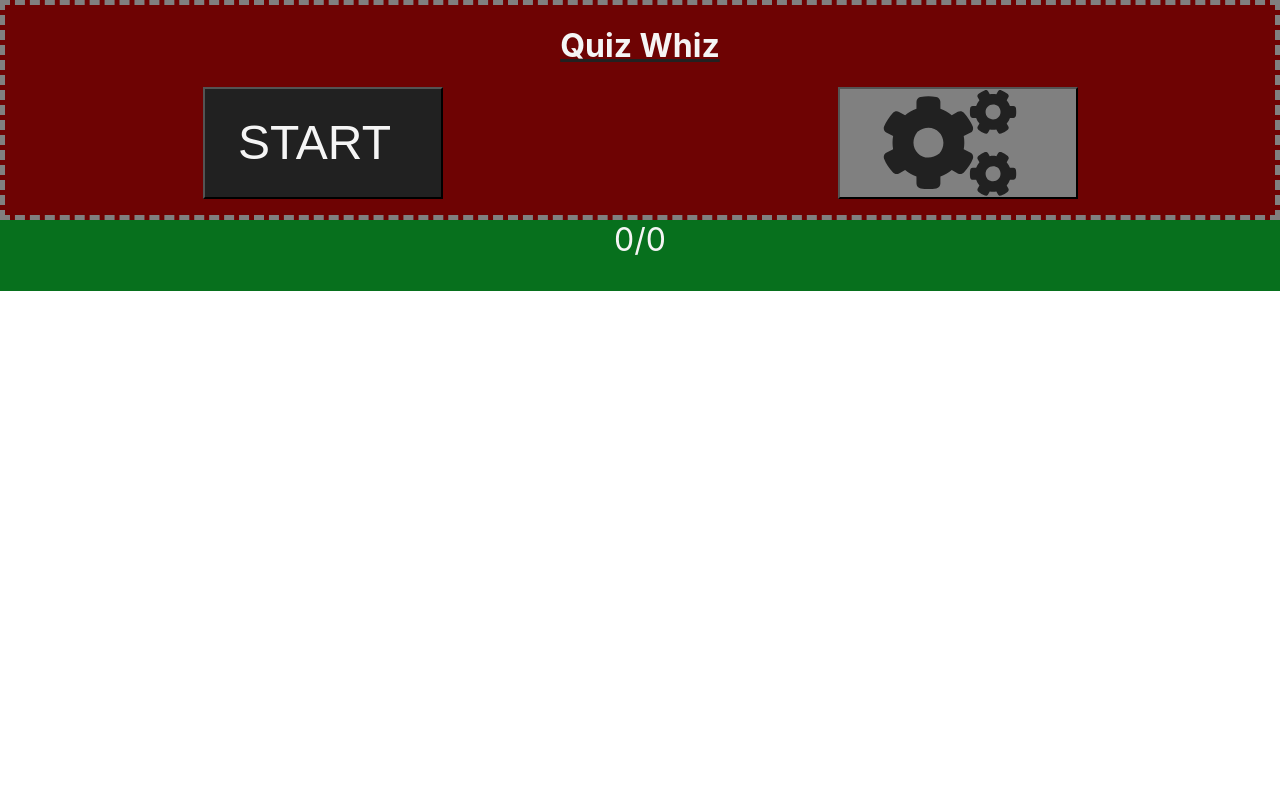
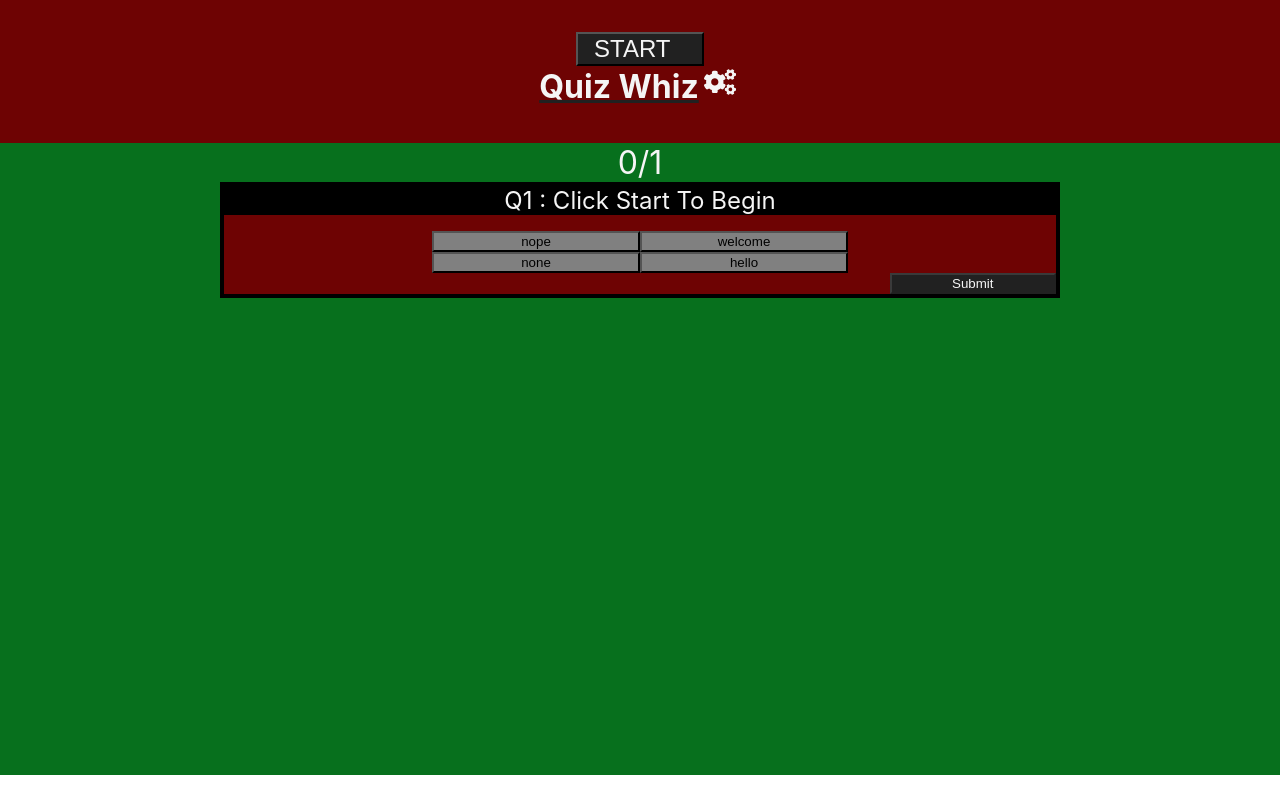
Before and after one commit to dariquewarren/triviaapp, a React (Create React App) app: page / in a window 1280 px wide. Built offline with nearby package versions, Linux system fonts and the light colour scheme.

Commit message:
more ui changes

```diff
--- a/src/App.js
+++ b/src/App.js
@@ -6,7 +6,14 @@ import QuizPage from './Components/QuizPage';
 import MainHeader from './Components/MainHeader';
 
 function App() {
-const [quizData, setQuizData] = useState([])
+  var testArray =[{
+    question: ' Click Start To Begin',
+    category : 'boolean',
+    type :'none',
+    correct_answer: 'none',
+    incorrect_answers: ['nope', 'welcome', 'hello']
+  }]
+const [quizData, setQuizData] = useState(testArray)
 const [quizAnswers, setQuizAnswers] = useState([])
 const [questionsAnswered, addQuestionsAnswered] = useState(0)
 const [showResultsPage, toggleShowResultsPage] = useState(false)
@@ -64,21 +71,19 @@ useEffect(()=>{
 },[quizData])
 
   return (
-    <div className="App">
-   <header>
-   <MainHeader
-   getTriviaData={getTriviaData} quizData={quizData} setQuizData={setQuizData}
-   quizAnswers={quizAnswers} setQuizAnswers={setQuizAnswers}
-   questionsAnswered={questionsAnswered} addQuestionsAnswered={addQuestionsAnswered}
-   showResultsPage={showResultsPage} toggleShowResultsPage={toggleShowResultsPage}
-   />
-   </header>
+    <div style={{backgroundColor: '#6e0303', textAlign: 'center'}} >
+    <MainHeader style={{marginBottom: '0rem'}}
+    getTriviaData={getTriviaData} quizData={quizData} setQuizData={setQuizData}
+    quizAnswers={quizAnswers} setQuizAnswers={setQuizAnswers}
+    questionsAnswered={questionsAnswered} addQuestionsAnswered={addQuestionsAnswered}
+    showResultsPage={showResultsPage} toggleShowResultsPage={toggleShowResultsPage}
+    />
 
 
 
 
 
-   <QuizPage
+   <QuizPage style={{backgroundColor: '#6e0303', textAlign: 'center'}}
    quiz={quizData} quizAnswers={quizAnswers} setQuizAnswers={setQuizAnswers}
    questionsAnswered={questionsAnswered} addQuestionsAnswered={addQuestionsAnswered}
    showResultsPage={showResultsPage} toggleShowResultsPage={toggleShowResultsPage}
--- a/src/Components/HeaderComponents/QuizSettingsBlurb.js
+++ b/src/Components/HeaderComponents/QuizSettingsBlurb.js
@@ -9,12 +9,12 @@ function QuizSettingsBlurb(props) {
 }, [props.amount])
     return (
 
-        <div style={{color:'whitesmoke',fontSize: '2rem', width: '80%', paddingTop: '1rem', paddingBottom: '2rem', marginLeft: 'auto', marginRight : 'auto'}}>
-        Quiz has:<br/>
-        <Badge style={{marginLeft: '1px', marginRight:'1px', backgroundColor: '#cf8f03', color: 'whitesmoke', paddingLeft: '2px', paddingRight: '2px', width: 'auto'}} >{props.amount}</Badge>
-        <Badge style={{marginLeft: '1px', marginRight:'1px', backgroundColor: '#212121', color: 'whitesmoke', paddingLeft: '2px', paddingRight: '2px', width: 'auto'}} >{props.difficulty.toUpperCase()}</Badge>
-        <Badge style={{marginLeft: '1px', marginRight:'1px', backgroundColor: '#07701d', color: 'whitesmoke', paddingLeft: '2px', paddingRight: '2px', width: 'auto'}} >{props.type}</Badge>
-        <Badge style={{ marginLeft: '1px', marginRight:'1px',backgroundColor: '#e41811e1', color: 'whitesmoke', paddingLeft: '2px', paddingRight: '2px', width: 'auto'}} >{props.category.toUpperCase()} </Badge> Questions
+        <div style={{backgroundColor:'#212121', color:'whitesmoke',fontSize: '2rem', width: '100%', paddingTop: '1rem', paddingBottom: '2rem', marginLeft: 'auto', marginRight : 'auto'}}>
+
+        <Badge style={{marginLeft: '1px', marginRight:'1px', paddingLeft: '2px', paddingRight: '2px', width: 'auto'}} >{props.amount}</Badge>
+        <Badge style={{marginLeft: '1px', marginRight:'1px', paddingLeft: '2px', paddingRight: '2px', width: 'auto'}} >{props.difficulty.toUpperCase()}</Badge>
+        <Badge style={{marginLeft: '1px', marginRight:'1px', paddingLeft: '2px', paddingRight: '2px', width: 'auto'}} >{props.type}</Badge>
+        <Badge style={{ marginLeft: '1px', marginRight:'1px',paddingLeft: '2px', paddingRight: '2px', width: 'auto'}} >{props.category.toUpperCase()} </Badge> Questions
         </div>
     )
 }
--- a/src/Components/HeaderComponents/SettingsMenu.js
+++ b/src/Components/HeaderComponents/SettingsMenu.js
@@ -11,7 +11,7 @@ useEffect(()=>{
 
 })
     return (
-        <div>
+        <div style={{backgroundColor: '#212121'}}>
             <div>
             <button
             onClick={()=>{
--- a/src/Components/MainHeader.js
+++ b/src/Components/MainHeader.js
@@ -55,13 +55,10 @@ console.log('not equal quizDataReference',quizDataReference )
 
     }, [show, props.quizData])
     return (
-        <div style={{border:'5px dashed grey', backgroundColor: '#6e0303'}}>
+        <div style={{border:'5px solid #6e0303', backgroundColor: '#6e0303'}}>
 
-<h1 style={{color: 'whitesmoke', textDecoration: 'underline', textDecorationColor: '#212121'}}>Quiz Whiz</h1>
+<h1 style={{color: 'whitesmoke', textDecoration:(showSettings) ?'none': 'underline', textDecorationColor:(showSettings)? 'none' : '#212121'}}>
 
-            <header
-            style={{display:'flex', flexDirection: 'row'}}
-            >
 <button
             onClick={()=>{
               props.setQuizData([])
@@ -71,17 +68,17 @@ console.log('not equal quizDataReference',quizDataReference )
              props.getTriviaData(qAmount, qCategory, qDifficulty, qType)
              console.log(props.quizData)
            }}
-           style={{margin: 'auto',fontSize: '3rem', paddingLeft: '1rem', paddingRight: '2rem', backgroundColor: '#212121', color:'whitesmoke', height: '7rem', width:'15rem', display:'flex', justifyContent: 'center', alignItems:'center'}}
-            >{(props.quizData.length < 1) ? 'START' : 'GRAB QUIZ'  }  </button>
+           style={{marginLeft: '5px',marginRight: '5px', marginTop:'0rem' , marginBottom: '0rem', height: 'auto', width:'8rem',fontSize: '1.5rem', paddingLeft: '1rem', paddingRight: '2rem',  backgroundColor: '#212121', color:'whitesmoke'}}
+            >START  </button>
 
-            <Button
+            <p style={{marginLeft: '5px',marginRight: '5px', marginTop:'0rem', color:'whitesmoke'}}>
+             {(showSettings) ? 'Quiz Settings': 'Quiz Whiz'}
+            <FaCogs
             style={(showSettings)?
-                {margin: 'auto',fontSize: '3rem', paddingLeft: '1rem', paddingRight: '2rem', backgroundColor: '#07701d', color:'whitesmoke', height: '7rem', width:'15rem', display:'flex', justifyContent: 'center', alignItems:'center'}
+                {marginLeft: '5px',marginRight: '5px',height: '4rem', width:'4rem', backgroundColor: '#6e0303', color:'#212121'}
                 :
-                {margin: 'auto',fontSize: '3rem', paddingLeft: '1rem', paddingRight: '2rem', backgroundColor: 'grey', color:'#212121', height: '7rem', width:'15rem', display:'flex', justifyContent: 'center', alignItems:'center'}
-                }
-
-                onClick={()=>{
+                {marginLeft: '5px',marginRight: '5px',height: '2rem', width:'2rem', backgroundColor: '#6e0303', color:'whitesmoke'}
+                }            onClick={()=>{
                 console.log('show/hide settings')
                 if(showSettings){
                     toggleShowDifficulty(false)
@@ -96,13 +93,15 @@ console.log('not equal quizDataReference',quizDataReference )
                 }
             }}
 
+              />
 
-            >
-            <FaCogs
-            style={{height: '100%', width: '100%'}}
-              />
-              </Button>
-            </header>
+
+            </p>
+
+
+
+</h1>
+
 
 
 
--- a/src/Components/QuizPage.js
+++ b/src/Components/QuizPage.js
@@ -36,7 +36,7 @@ function QuizPage(props) {
 
 
     return  (
-        <div style={{backgroundColor: '#07701d', paddingBottom: '2rem'}}>
+        <div style={{backgroundColor: '#07701d', paddingBottom: '2rem', minHeight: '75vh',height:'auto'}}>
 
 
   <Badge style={{width:'50%', color: 'whitesmoke', fontSize: '2rem'}}>
```
Lines whose indentation alone changed are shown as unchanged.
